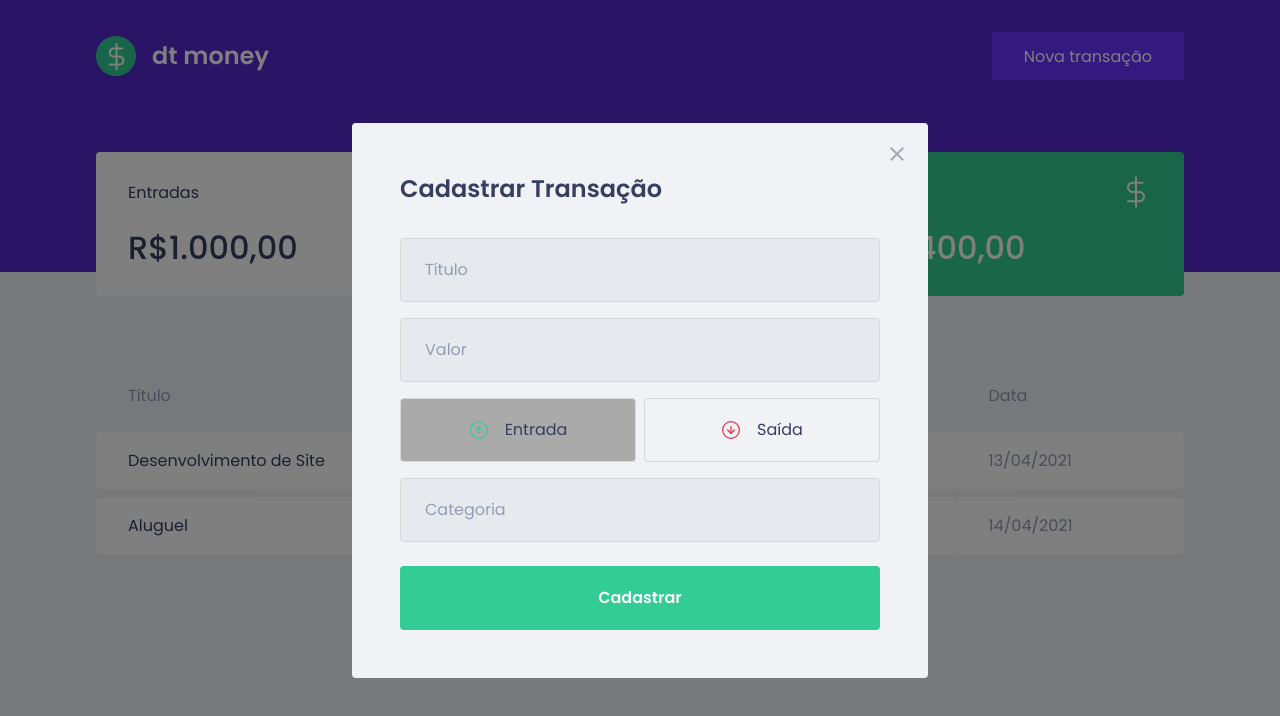
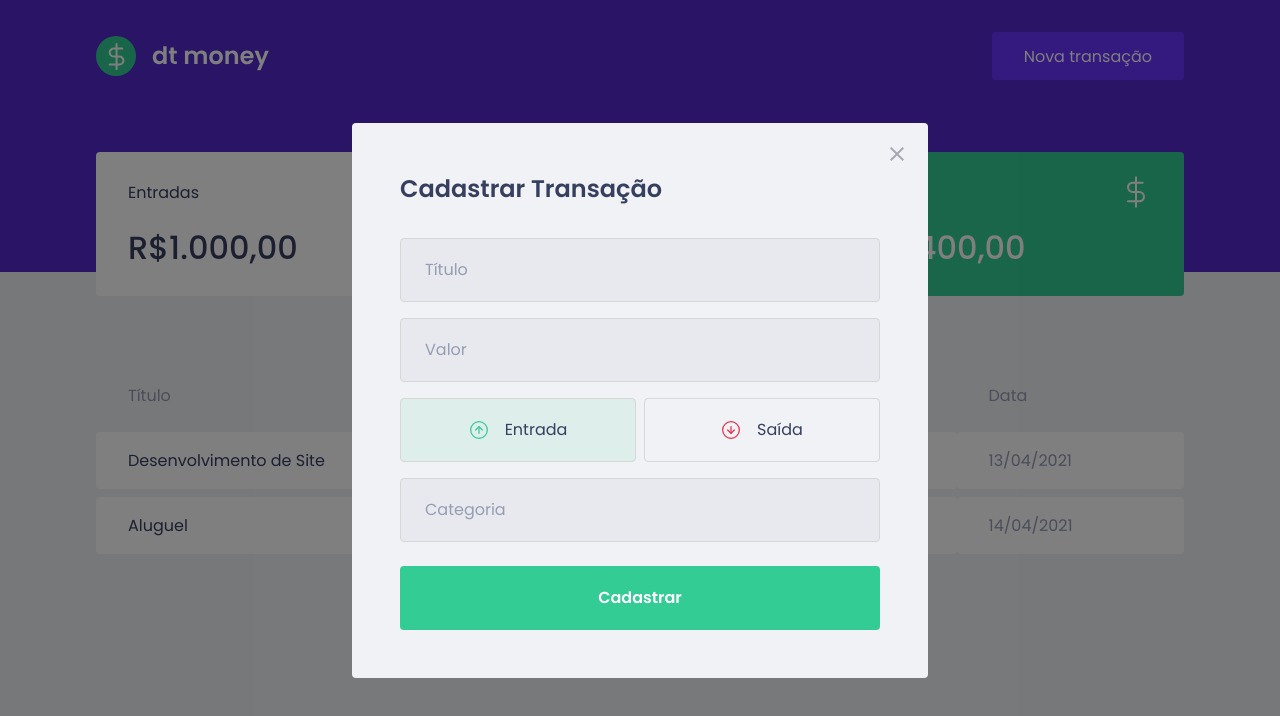
Before and after one commit to SavioNicodemos/02-dtmoney, a React (Create React App) app: page / in a window 1280 px wide. Both pictures are taken after a click on the button "Nova transação". Shown: the top 716 px of the page. Built offline with nearby package versions, Linux system fonts and the light colour scheme; no server answers; what miragejs would draw is missing.

Commit message:
Changing transaction radio color

```diff
--- a/src/components/NewTransactionModal/index.tsx
+++ b/src/components/NewTransactionModal/index.tsx
@@ -38,6 +38,7 @@
             type="button"
             onClick={() => setType('deposit')}
             isActive={type === 'deposit'}
+            activeColor="green"
           >
             <img src={incomeImg} alt="Entrada" />
             <span>Entrada</span>
@@ -47,6 +48,7 @@
             type="button"
             onClick={() => setType('withdraw')}
             isActive={type === 'withdraw'}
+            activeColor="red"
           >
             <img src={outcomeImg} alt="Saída" />
             <span>Saída</span>
--- a/src/components/NewTransactionModal/styles.ts
+++ b/src/components/NewTransactionModal/styles.ts
@@ -1,5 +1,5 @@
 import styled from "styled-components";
-import { darken } from 'polished';
+import { darken, transparentize } from 'polished';
 
 export const Container = styled.form`
   h2 {
@@ -58,6 +58,12 @@
 
 interface RadioBoxProps {
   isActive: boolean;
+  activeColor: 'green' | 'red';
+}
+
+const colors = {
+  green: '#33CC95',
+  red: '#E52E4D',
 }
 
 export const RadioBox = styled.button<RadioBoxProps>`
@@ -65,7 +71,9 @@
   border: 1px solid #d7d7d7;
   border-radius: 0.25rem;
 
-  background: ${(props) => props.isActive ? '#aaa' : 'transparent'};
+  background: ${(props) => props.isActive
+    ? transparentize(0.9, colors[props.activeColor])
+    : 'transparent'};
 
   display: flex;
   align-items: center;
```
